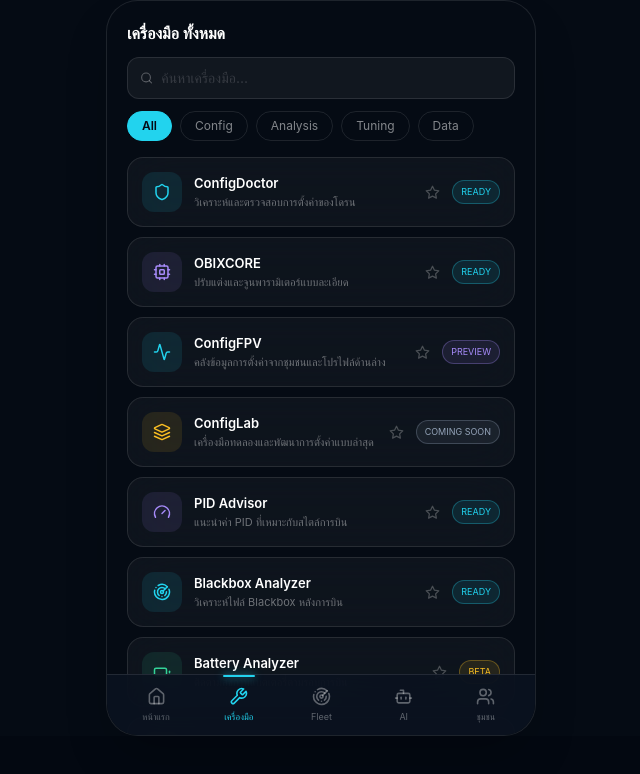
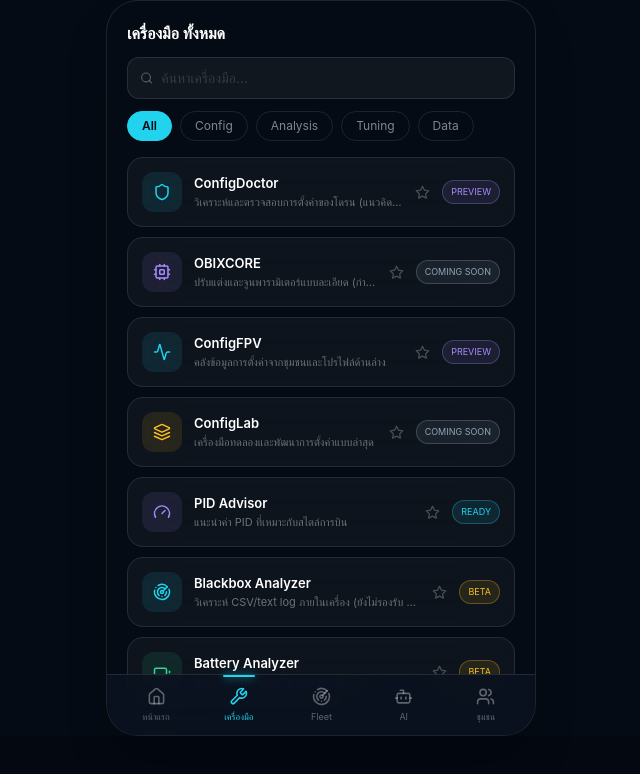
Before and after one commit to Santipap250/OBIXNEXUS-MOBILE-, a React (Vite) app: page /app/tools in a window 1280 px wide. Shown: the top 774 px of the page, without its empty margins (319-959 px from the left). Built offline with nearby package versions, Linux system fonts and the light colour scheme.

Commit message:
fix: align tool statuses and panel mappings

```diff
--- a/src/data/seed.js
+++ b/src/data/seed.js
@@ -71,14 +71,14 @@ export const defaultDrones = [
 ];
 
 export const seedTools = [
-  { id: "configdoctor", name: "ConfigDoctor", desc: "วิเคราะห์และตรวจสอบการตั้งค่าของโดรน", cat: "Config", status: "READY", icon: Shield, color: "cyan" },
-  { id: "obixcore", name: "OBIXCORE", desc: "ปรับแต่งและจูนพารามิเตอร์แบบละเอียด", cat: "Tuning", status: "READY", icon: Cpu, color: "violet" },
+  { id: "configdoctor", name: "ConfigDoctor", desc: "วิเคราะห์และตรวจสอบการตั้งค่าของโดรน (แนวคิด/พรีวิว)", cat: "Config", status: "PREVIEW", icon: Shield, color: "cyan" },
+  { id: "obixcore", name: "OBIXCORE", desc: "ปรับแต่งและจูนพารามิเตอร์แบบละเอียด (กำลังพัฒนา)", cat: "Tuning", status: "COMING SOON", icon: Cpu, color: "violet" },
   { id: "configfpv", name: "ConfigFPV", desc: "คลังข้อมูลการตั้งค่าจากชุมชนและโปรไฟล์ด้านล่าง", cat: "Config", status: "PREVIEW", icon: Activity, color: "cyan" },
   { id: "configlab", name: "ConfigLab", desc: "เครื่องมือทดลองและพัฒนาการตั้งค่าแบบล่าสุด", cat: "Data", status: "COMING SOON", icon: Layers, color: "amber" },
   { id: "pidadvisor", name: "PID Advisor", desc: "แนะนำค่า PID ที่เหมาะกับสไตล์การบิน", cat: "Tuning", status: "READY", icon: Gauge, color: "violet" },
-  { id: "blackbox", name: "Blackbox Analyzer", desc: "วิเคราะห์ไฟล์ Blackbox หลังการบิน", cat: "Analysis", status: "READY", icon: Radar, color: "cyan" },
+  { id: "blackbox", name: "Blackbox Analyzer", desc: "วิเคราะห์ CSV/text log ภายในเครื่อง (ยังไม่รองรับ binary .bbl)", cat: "Analysis", status: "BETA", icon: Radar, color: "cyan" },
   { id: "battery", name: "Battery Analyzer", desc: "ติดตามสุขภาพแบตเตอรี่ตามรอบการบิน", cat: "Data", status: "BETA", icon: Battery, color: "green" },
-  { id: "vtx", name: "VTX Tools", desc: "จัดการช่องสัญญาณและกำลังส่ง", cat: "Config", status: "COMING SOON", icon: Wifi, color: "amber" },
+  { id: "vtx", name: "VTX Tools", desc: "ตัวช่วยเลือกระดับกำลังส่งตามระยะและสภาพแวดล้อม", cat: "Config", status: "BETA", icon: Wifi, color: "amber" },
   { id: "motorprop", name: "Motor / Prop Match", desc: "ตรวจความเข้ากันได้ของมอเตอร์ ใบพัด และแบตเตอรี่", cat: "Config", status: "READY", icon: Gauge, color: "cyan" },
   { id: "thrustplanner", name: "Weight / Thrust Planner", desc: "ตั้งเป้าแรงขับจากน้ำหนักและสไตล์การบิน", cat: "Analysis", status: "READY", icon: Activity, color: "green" },
 ];
--- a/src/pages/Tools.jsx
+++ b/src/pages/Tools.jsx
@@ -96,12 +96,16 @@ function ToolDetail({ tool, onBack, favorites, toggleFavorite }) {
 
 function ToolPanel({ toolId }) {
   if (toolId === "battery") return <BatteryPanel />;
-  if (toolId === "obixcore" || toolId === "pidadvisor") return <PidPanel />;
+  if (toolId === "pidadvisor") return <PidPanel />;
   if (toolId === "vtx") return <VtxPanel />;
   if (toolId === "blackbox") return <BlackboxPanel />;
-  if (toolId === "configfpv" || toolId === "motorprop") return <MotorPanel />;
-  if (toolId === "configdoctor" || toolId === "thrustplanner") return <ThrustPanel />;
-  return <div className="text-center py-16 text-white/30 text-sm"><Calculator size={28} className="mx-auto mb-3 opacity-40" />เครื่องมือนี้กำลังพัฒนา โดยผลลัพธ์ที่เพิ่มในอนาคตจะอ้างอิงข้อมูลที่ผู้ใช้ป้อนและระบุสมมติฐานอย่างชัดเจน</div>;
+  if (toolId === "motorprop") return <MotorPanel />;
+  if (toolId === "thrustplanner") return <ThrustPanel />;
+  return <PlaceholderPanel />;
+}
+
+function PlaceholderPanel() {
+  return <div className="text-center py-16 text-white/30 text-sm"><Calculator size={28} className="mx-auto mb-3 opacity-40" /><div className="font-semibold text-white/55">เครื่องมือนี้ยังอยู่ในสถานะพรีวิว</div><div className="mt-2 leading-relaxed">ยังไม่มี calculation engine เฉพาะสำหรับเครื่องมือนี้ จึงไม่แสดงผลจาก calculator อื่นแทน</div></div>;
 }
 
 function BatteryPanel() {
@@ -156,7 +160,7 @@ function BlackboxPanel() {
     }
   }
 
-  return <Panel title="Local Blackbox Analyzer" description="เลือกไฟล์จากอุปกรณ์เพื่อวิเคราะห์ภายในเครื่องเท่านั้น ไฟล์จะไม่ถูกอัปโหลด"><label className="block rounded-xl border border-dashed border-cyan-400/35 bg-cyan-400/5 p-4 text-center cursor-pointer"><input type="file" accept=".csv,.bbl,.txt,text/csv,text/plain" onChange={handleFile} className="sr-only" /><div className="text-sm font-semibold text-cyan-300">เลือกไฟล์ Blackbox</div><div className="text-[11px] text-white/40 mt-1">รองรับ CSV และ text export; binary .bbl จะแจ้งว่าไม่รองรับ</div></label>{fileInfo && <div className="mt-3 rounded-xl bg-white/5 p-3 text-xs"><div className="font-semibold text-white truncate">{fileInfo.name}</div><div className="text-white/45 mt-1">{formatBytes(fileInfo.size)} · {fileInfo.status}</div></div>}{parsing && <div className="mt-3 text-xs text-cyan-300">กำลัง parse ข้อมูล...</div>}{result && (result.ok ? <BlackboxReport result={result} /> : <div className="mt-3 rounded-xl border border-red-400/25 bg-red-400/10 p-3 text-xs text-red-200">{result.error}</div>)}</Panel>;
+  return <Panel title="Local Blackbox Analyzer (BETA)" description="MVP นี้วิเคราะห์ได้เฉพาะ CSV และ text-based logs ภายในเครื่องเท่านั้น ไฟล์จะไม่ถูกอัปโหลด และยังไม่รองรับ Betaflight binary Blackbox .bbl"><div className="mb-3 rounded-lg border border-amber-400/25 bg-amber-400/10 p-2.5 text-[11px] leading-relaxed text-amber-200">รองรับ: CSV / text export<br />ยังไม่รองรับ: Betaflight binary Blackbox .bbl</div><label className="block rounded-xl border border-dashed border-cyan-400/35 bg-cyan-400/5 p-4 text-center cursor-pointer"><input type="file" accept=".csv,.bbl,.txt,text/csv,text/plain" onChange={handleFile} className="sr-only" /><div className="text-sm font-semibold text-cyan-300">เลือกไฟล์ CSV หรือ text log</div><div className="text-[11px] text-white/40 mt-1">ไฟล์ binary .bbl จะถูกปฏิเสธอย่างชัดเจน</div></label>{fileInfo && <div className="mt-3 rounded-xl bg-white/5 p-3 text-xs"><div className="font-semibold text-white truncate">{fileInfo.name}</div><div className="text-white/45 mt-1">{formatBytes(fileInfo.size)} · {fileInfo.status}</div></div>}{parsing && <div className="mt-3 text-xs text-cyan-300">กำลัง parse ข้อมูล...</div>}{result && (result.ok ? <BlackboxReport result={result} /> : <div className="mt-3 rounded-xl border border-red-400/25 bg-red-400/10 p-3 text-xs text-red-200">{result.error}</div>)}</Panel>;
 }
 
 function BlackboxReport({ result }) {
```
